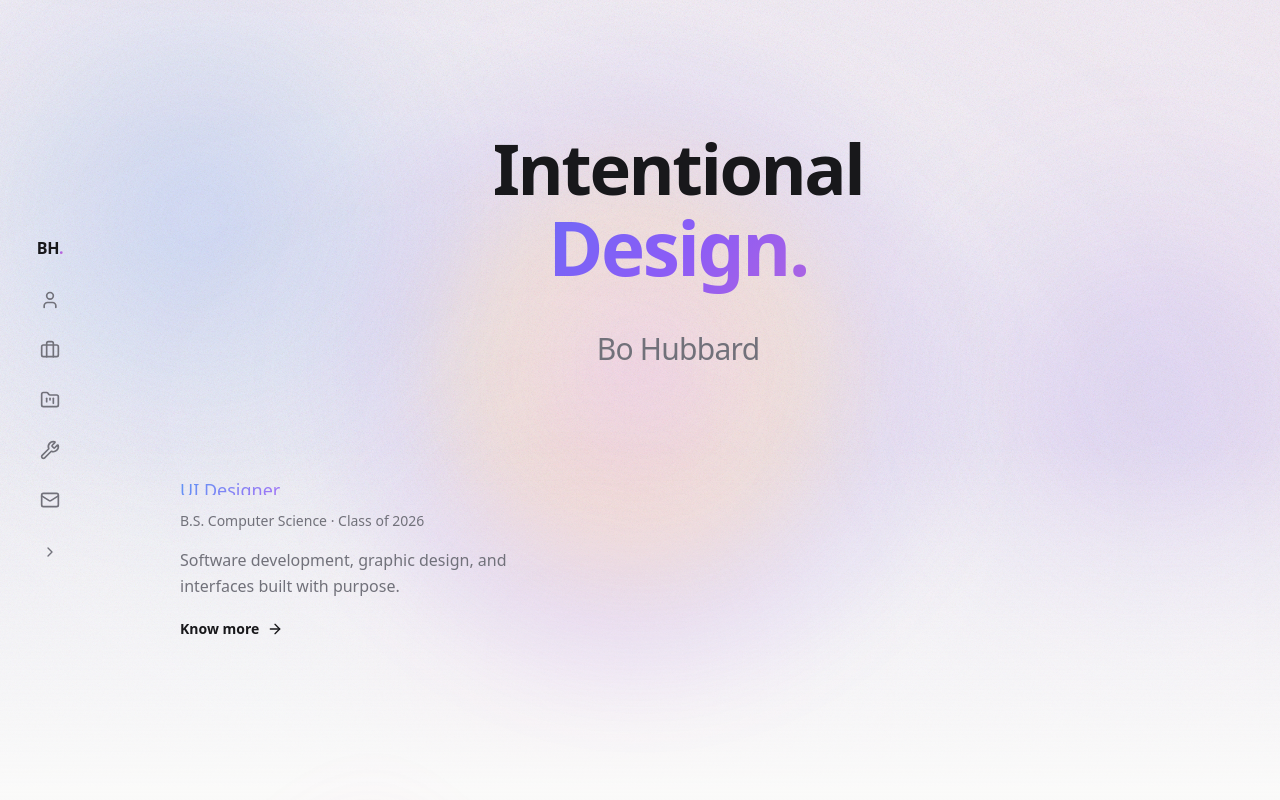
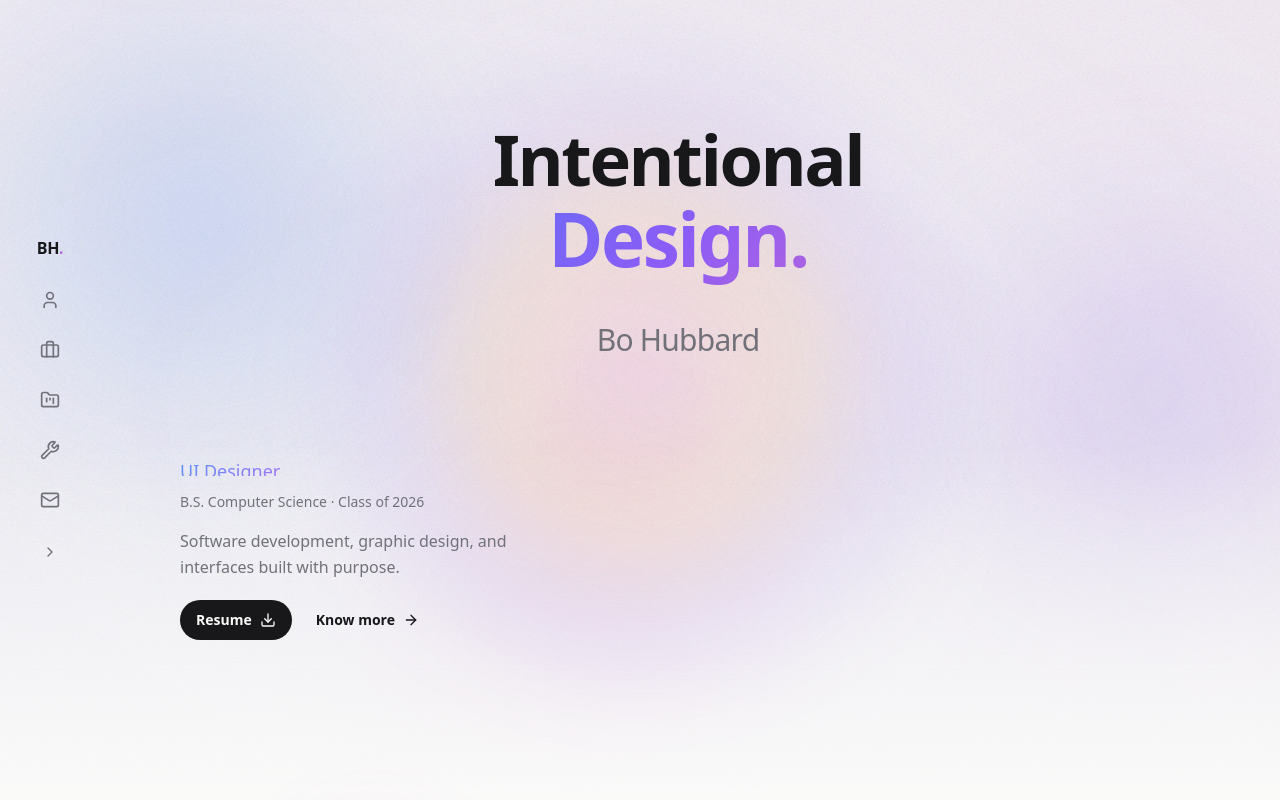
Before and after one commit to bubb4rd/bohubbardxyz2024, a Next.js app: page / in a window 1280 px wide. Shown: the top 800 px of the page. Built offline with nearby package versions, Linux system fonts and the light colour scheme.

Commit message:
Add Resume CTA button to hero before Know more link.

```diff
--- a/src/components/Hero.tsx
+++ b/src/components/Hero.tsx
@@ -5,6 +5,7 @@ import { useGSAP } from "@gsap/react";
 import gsap from "gsap";
 import { ArrowRight } from "lucide-react";
 import dynamic from "next/dynamic";
+import { resumeLink } from "@/data/contact";
 import { RotatingRoles } from "./RotatingRoles";
 import { usePrefersReducedMotion } from "@/hooks/usePrefersReducedMotion";
 
@@ -18,6 +19,7 @@ const HeroScene = dynamic(
 export function Hero() {
   const containerRef = useRef<HTMLElement>(null);
   const reducedMotion = usePrefersReducedMotion();
+  const ResumeIcon = resumeLink.icon;
 
   useGSAP(
     () => {
@@ -79,9 +81,18 @@ export function Hero() {
               purpose.
             </p>
 
+            <div className="hero-bottom-item mt-5 flex flex-wrap items-center gap-x-6 gap-y-2">
+              <a
+                href={resumeLink.href}
+                download
+                className="inline-flex cursor-pointer items-center gap-2 rounded-full bg-foreground px-4 py-2.5 font-display text-sm font-semibold text-background transition-opacity duration-300 hover:opacity-90"
+              >
+                {resumeLink.label}
+                <ResumeIcon className="h-4 w-4" strokeWidth={2} />
+              </a>
               <a
                 href="#about"
-              className="hero-bottom-item mt-5 inline-flex cursor-pointer items-center gap-2 font-display text-sm font-semibold text-foreground transition-opacity duration-300 hover:opacity-70"
+                className="inline-flex cursor-pointer items-center gap-2 font-display text-sm font-semibold text-foreground transition-opacity duration-300 hover:opacity-70"
               >
                 Know more
                 <ArrowRight className="h-4 w-4" strokeWidth={2} />
@@ -89,6 +100,7 @@ export function Hero() {
             </div>
           </div>
         </div>
+      </div>
     </section>
   );
 }
```
Lines whose indentation alone changed are shown as unchanged.
